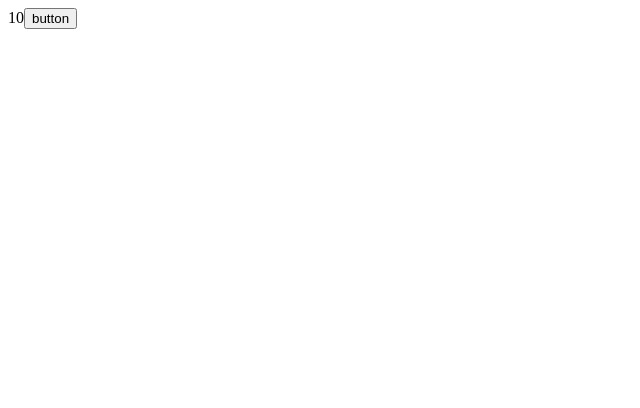
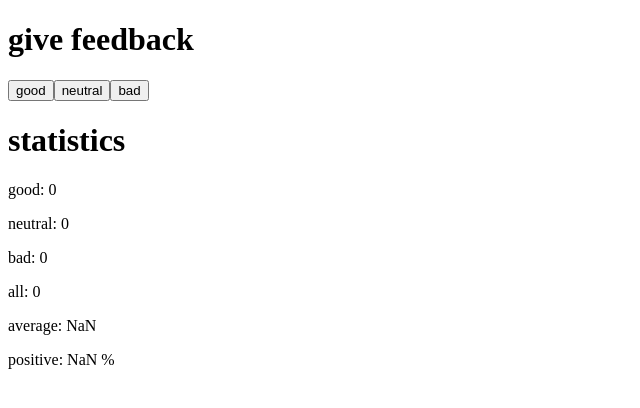
Before and after one commit to borisbarrera27-droid/fullstackopen, a React app in the folder part1.6/: page / in a window 1280 px wide. Shown: the top 408 px of the page, without its empty margins (0-640 px from the left). Built offline with nearby package versions, Linux system fonts and the light colour scheme; the HTML template or start-up script is replaced by a standard one.

Commit message:
ejercicio 1.7

```diff
--- a/part1.6/src/App.jsx
+++ b/part1.6/src/App.jsx
@@ -10,44 +10,58 @@ import { useState } from 'react'
     “Crea un estado llamado counter, que empieza en 0, y dame una función setCounter para cambiarlo.”
   */
 
-const History = (props) => {
-  if (props.allClicks.length === 0) {
-    return (
-      <div>
-        the app is used by pressing the buttons
-      </div>
-    )
+const Button = (props) => (
+  <button onClick={props.handleClick}>
+    {props.text}
+  </button>
+)
+
+    const Display = (props) => (
+    <div>
+      <h1>statistics</h1>
+      <p>good: {props.good}</p>
+      <p>neutral: {props.neutral}</p>
+      <p>bad: {props.bad}</p>
+      <p>all: {props.good+props.neutral+props.bad}</p>
+      <p>average: {(props.good-props.bad)/(props.good+props.neutral+props.bad)}</p>
+      <p>positive: {(props.good*100)/(props.good+props.neutral+props.bad)} %</p>
+    </div>
+
+  )
+
+const App = () => {
+  //const [value, setValue] = useState(10)
+
+  const [good, setGood] = useState(0)
+  const [neutral, setNeutral] = useState(0)
+  const [bad, setBad] = useState(0)
+
+  /*
+  const setToValue = (newValue) => {
+    console.log('value now', newValue)
+    setValue(newValue)
+  }
+*/
+  const setToGood = (good) => {
+    console.log('value for good now:', good)
+    setGood(good)
+  }
+  const setToNeutral = (neutral) => {
+    console.log('value for neutral now:', neutral)
+    setNeutral(neutral)
+  }
+  const setToBad = (bad) => {
+    console.log('value for bad now:', bad)
+    setBad(bad)
   }
 
   return (
     <div>
-      button press history: {props.allClicks.join(' ')}
-    </div>
-  )
-}
-
-const Button = (props) => {
-  console.log(props)
-  const { handleClick, text } = props
-  return (
-    <button onClick={handleClick}>
-      {text}
-    </button>
-  )
-}
-
-const App = () => {
-  const [value, setValue] = useState(10)
-
-  const hello = () => {
-    const handler = () => console.log('hello world')
-    return handler
-  }
-
-  return (
-    <div>
-      {value}
-      <button onClick={hello()}>button</button>
+      <h1>give feedback</h1>
+      <Button handleClick={() => setToGood(good+1)} text="good" />
+      <Button handleClick={() => setToNeutral(neutral+1)} text="neutral" />
+      <Button handleClick={() => setToBad(bad+1)} text="bad" />
+      <Display good={good} neutral={neutral} bad={bad} />
     </div>
   )
 }
--- a/part1.6/src/main.jsx
+++ b/part1.6/src/main.jsx
@@ -1,3 +1,4 @@
+import React from 'react'
 import ReactDOM from 'react-dom/client'
 
 import App from './App'
```
